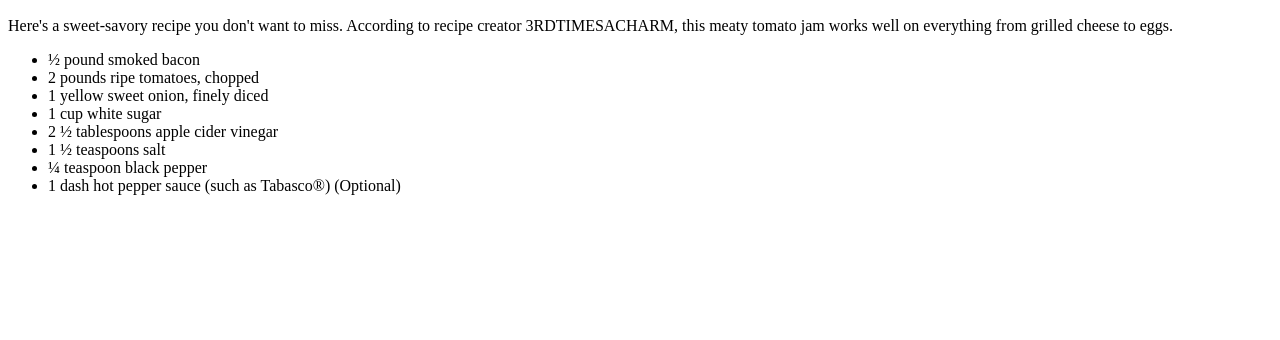
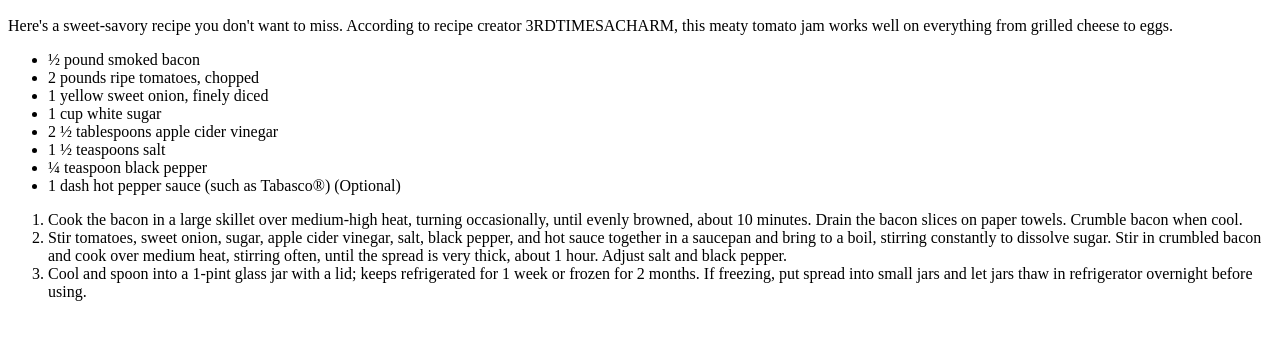
Before and after one commit to Web4iscoding/odin-recipes, a plain HTML site: page recipes/tomato_and_bacon_jam.html in a window 1280 px wide. Shown: the part 434-774 px from the top of the page. Drawn offline with Linux system fonts and the light colour scheme.

```diff
--- a/recipes/tomato_and_bacon_jam.html
+++ b/recipes/tomato_and_bacon_jam.html
@@ -22,5 +22,13 @@
         <li>¼ teaspoon black pepper</li>
         <li>1 dash hot pepper sauce (such as Tabasco®) (Optional)</li>
     </ul>
+    <ol>
+        <li>Cook the bacon in a large skillet over medium-high heat, turning occasionally, until evenly browned, about 10 minutes. Drain the
+            bacon slices on paper towels. Crumble bacon when cool.</li>
+        <li>Stir tomatoes, sweet onion, sugar, apple cider vinegar, salt, black pepper, and hot sauce together in a saucepan and bring to a boil, stirring constantly to dissolve sugar. Stir in crumbled bacon and cook over medium heat, stirring often, until the spread is
+             very thick, about 1 hour. Adjust salt and black pepper.</li>
+        <li>Cool and spoon into a 1-pint glass jar with a lid; keeps refrigerated for 1 week or frozen for 2 months. If freezing, put spread into small
+             jars and let jars thaw in refrigerator overnight before using.</li>
+    </ol>
 </body>
 </html>
```
